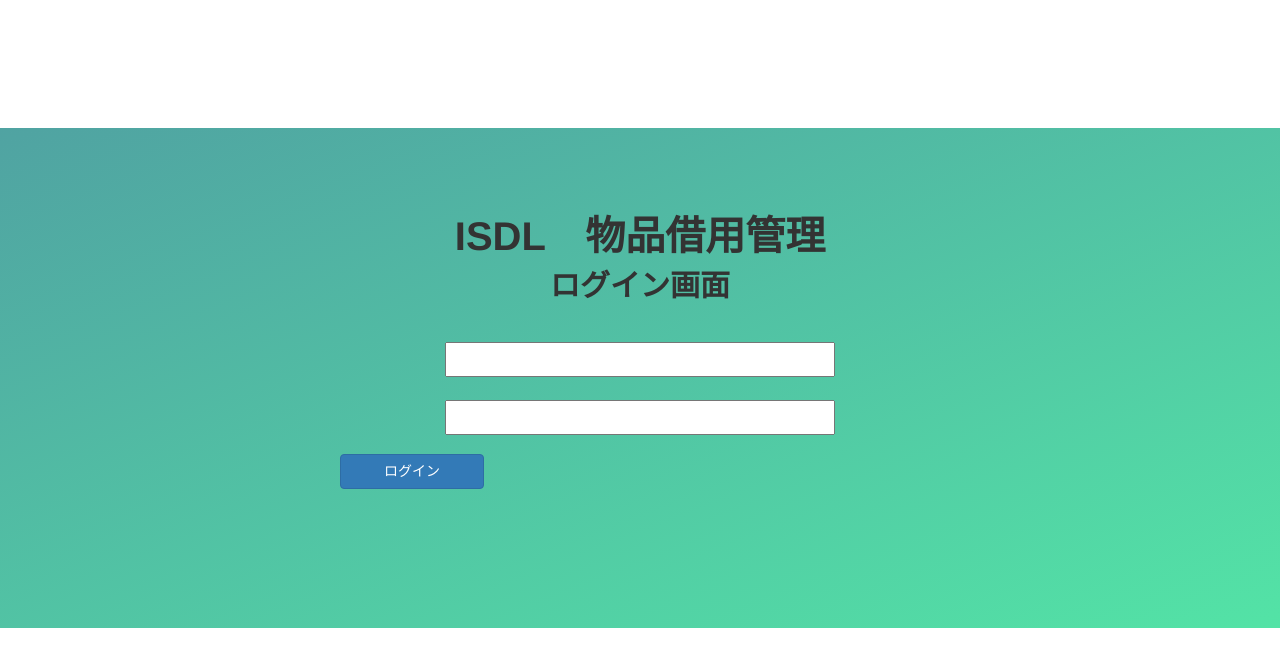
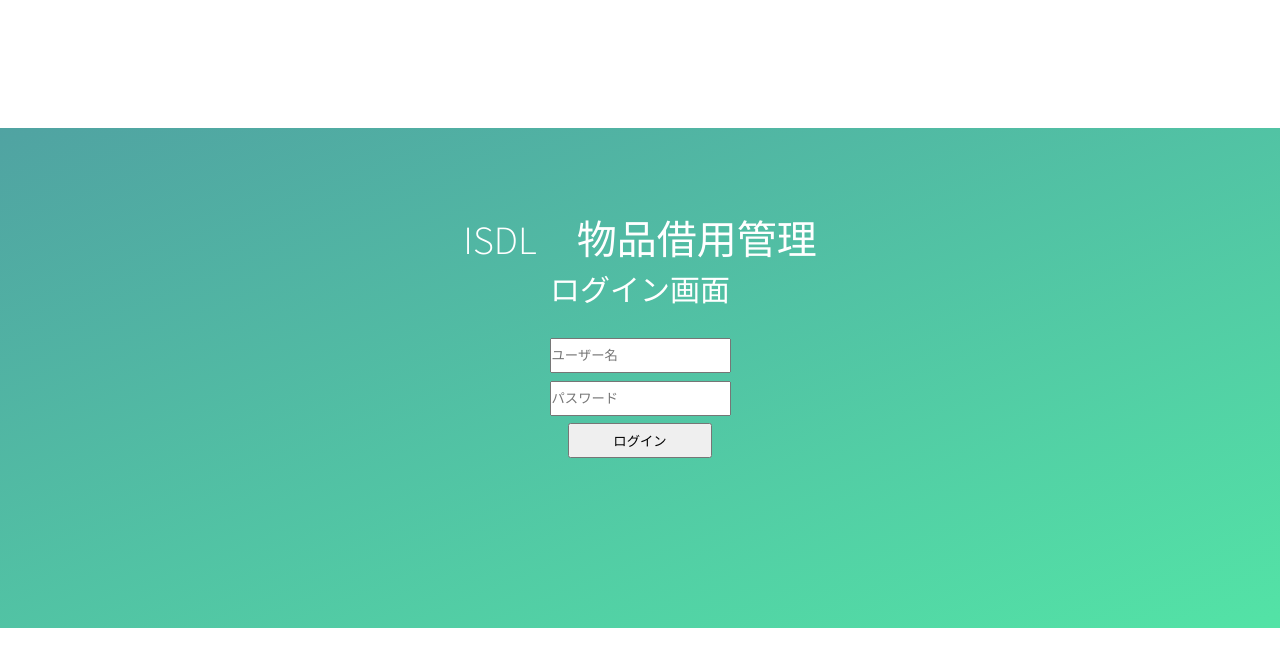
Before and after one commit to antic9/ISDL_buppinkanri, a Django app: page / in a window 1280 px wide. Shown: the top 667 px of the page. Run offline with Django 3.2, Linux system fonts and the light colour scheme; some libraries are stand-ins or nearby versions.

Commit message:
ver demo

```diff
--- a/accounts/views.py
+++ b/accounts/views.py
@@ -4,6 +4,18 @@
 from django.contrib.auth.mixins import LoginRequiredMixin
 from django.contrib.auth.views import(LoginView, LogoutView)
 from .forms import LoginForm
+import datetime
+import pytz
+import os, sys
+
+current_dir = os.path.abspath(os.path.dirname(__file__))
+sys.path.append(current_dir)
+
+from .models import *
+from . import forms
+import config
+
+
 
 
 class Login(LoginView):
--- a/equipments/models.py
+++ b/equipments/models.py
@@ -1,4 +1,5 @@
 from django.db import models
+import datetime
 
 class Bunrui(models.Model):
     name = models.CharField(max_length=50)
@@ -15,7 +16,7 @@
   borrower = models.TextField(null= True,blank=True,default='')
   state = models.IntegerField(default=0)
   remark = models.TextField(null= True,blank=True)
-  timestamp = models.DateTimeField(null= True,blank=True)
+  timestamp = models.DateTimeField(default=datetime.datetime.now())
 
   def __str__(self):
     return self.name
--- a/equipments/templates/accounts/login.html
+++ b/equipments/templates/accounts/login.html
@@ -29,29 +29,6 @@
         font-family: 'Source Sans Pro', sans-serif;
         color: white;
         font-weight: 300;
-
-        ::-webkit-input-placeholder { /* WebKit browsers */
-            font-family: 'Source Sans Pro', sans-serif;
-                color:    white;
-            font-weight: 300;
-        }
-        :-moz-placeholder { /* Mozilla Firefox 4 to 18 */
-            font-family: 'Source Sans Pro', sans-serif;
-            color:    white;
-            opacity:  1;
-            font-weight: 300;
-        }
-        ::-moz-placeholder { /* Mozilla Firefox 19+ */
-            font-family: 'Source Sans Pro', sans-serif;
-            color:    white;
-            opacity:  1;
-            font-weight: 300;
-        }
-        :-ms-input-placeholder { /* Internet Explorer 10+ */
-            font-family: 'Source Sans Pro', sans-serif;
-            color:    white;
-            font-weight: 300;
-        }
     }
 
     .wrapper{
@@ -252,7 +229,7 @@
 
                 animation-delay: 11s;
             } */
-        }
+        /* }
     } */
 
     @-webkit-keyframes square {
@@ -269,16 +246,6 @@
   <title>ISDL-物品管理　ログイン画面</title>
   <!-- Tell the browser to be responsive to screen width -->
   <meta content="width=device-width, initial-scale=1, maximum-scale=1, user-scalable=no" name="viewport">
-  <!-- Bootstrap 3.3.7 -->
-  <link rel="stylesheet" href="{% static 'AdminLTE-2.4.12/bower_components/bootstrap/dist/css/bootstrap.min.css' %}">
-  <!-- Font Awesome -->
-  <link rel="stylesheet" href="{% static 'AdminLTE-2.4.12/bower_components/font-awesome/css/font-awesome.min.css' %}">
-  <!-- Ionicons -->
-  <link rel="stylesheet" href="{% static 'AdminLTE-2.4.12/bower_components/Ionicons/css/ionicons.min.css' %}">
-  <!-- Theme style -->
-  <link rel="stylesheet" href="{% static 'AdminLTE-2.4.12/dist/css/AdminLTE.min.css' %}">
-  <!-- iCheck -->
-  <link rel="stylesheet" href="{% static 'AdminLTE-2.4.12/plugins/iCheck/square/blue.css' %}">
   <!-- Google Font -->
   <link rel="stylesheet" href="https://fonts.googleapis.com/css?family=Source+Sans+Pro:300,400,600,700,300italic,400italic,600italic">
 </head>
@@ -331,11 +298,8 @@
     <!-- /.login-box -->
   </div>
 
-  <!-- jQuery 3 -->
-  <script src="{% static 'AdminLTE-2.4.12/bower_components/jquery/dist/jquery.min.js' %}"></script>
-  <!-- Bootstrap 3.3.7 -->
-  <script src="{% static 'AdminLTE-2.4.12/bower_components/bootstrap/dist/js/bootstrap.min.js' %}"></script>
-  <!-- iCheck -->
-  <script src="{% static 'AdminLTE-2.4.12/plugins/iCheck/icheck.min.js' %}"></script>
+
+
+
 </body>
 </html>
--- a/mysite/settings.py
+++ b/mysite/settings.py
@@ -134,3 +134,4 @@
 )
 LOGIN_URL = 'login/'
 LOGIN_REDIRECT_URL = 'equipments/'
+LOGOUT_REDIRECT_URL='/login'
--- a/mysite/urls.py
+++ b/mysite/urls.py
@@ -19,7 +19,6 @@
 urlpatterns = [
     path('',include('accounts.urls')),
     path('equipments/', include('equipments.urls')),
-    path('login/',include('accounts.urls')),
-    path('login/login/equipments/', include('equipments.urls')),
+    path('login/equipments/', include('equipments.urls')),
     path('admin/', admin.site.urls),
 ]
```
Also changed, not shown: equipments/templates/accounts/login_original.html (+2 -15 lines), equipments/templates/equipments/base.html (+8 -7 lines), db.sqlite3, equipments/migrations/0001_initial.py (deleted), equipments/migrations/0002_equipment_state.py (deleted), equipments/migrations/0003_auto_20200905_0348.py (deleted), equipments/migrations/0004_equipment_borrower.py (deleted), equipments/migrations/0005_equipment_timestamp.py (deleted).
